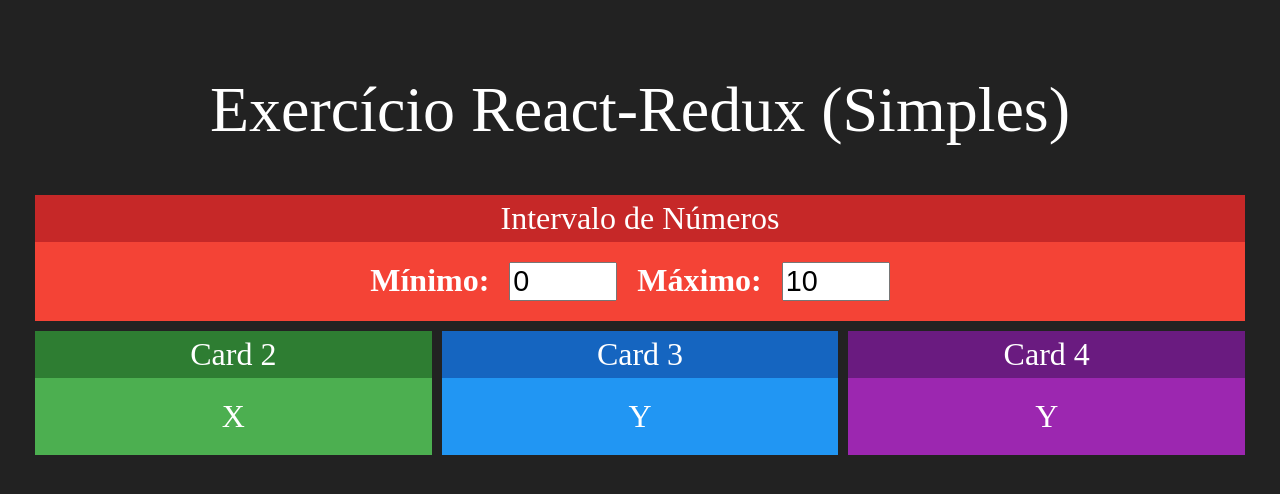
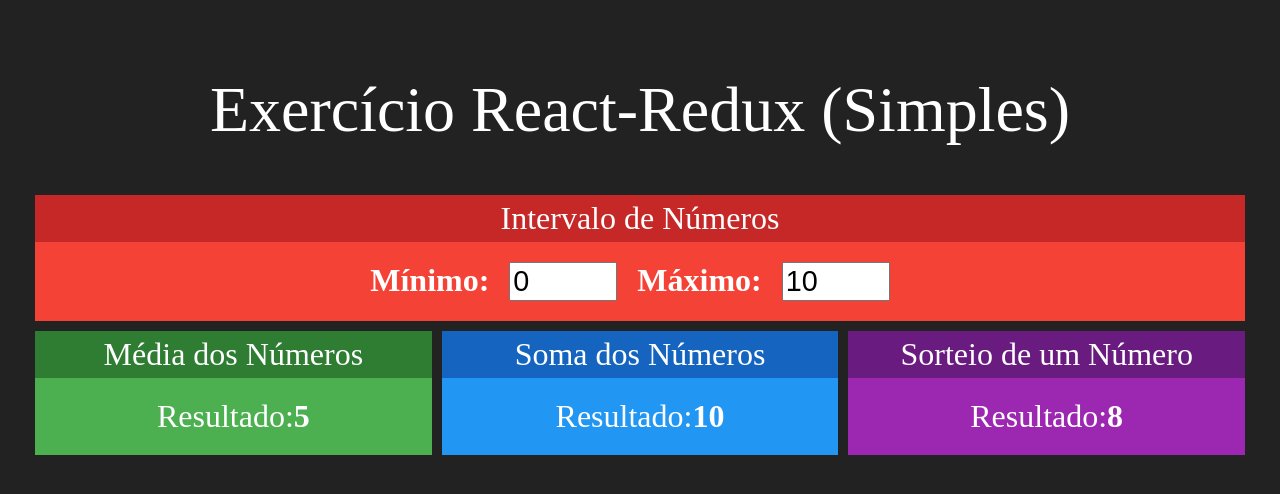
Before and after one commit to Roger-Franco/redux-simples, a React (Create React App) app: page / in a window 1280 px wide. Shown: the top 494 px of the page. Built offline with nearby package versions, Linux system fonts and the light colour scheme.

Commit message:
Outors componentes

```diff
--- a/src/App.js
+++ b/src/App.js
@@ -1,7 +1,9 @@
 import logo from './logo.svg';
 import './App.css';
-import Card from './components/Card';
 import Intervalo from './components/Intervalo';
+import Media from './components/Media';
+import Soma from './components/Soma';
+import Sorteio from './components/Sorteio';
 
 function App() {
   return (
@@ -11,9 +13,9 @@
         <Intervalo></Intervalo>
       </div>
       <div className='linha'>
-        <Card title="Card 2" green>X</Card>
-        <Card title="Card 3" blue>Y</Card>
-        <Card title="Card 4" purple>Y</Card>
+        <Media></Media>
+        <Soma></Soma>
+        <Sorteio></Sorteio>
       </div>
     </div>
   );
--- /dev/null
+++ b/src/components/Media.jsx
@@ -0,0 +1,16 @@
+import React from 'react';
+
+import Card from './Card'
+
+export default props => {
+  return (
+    <Card title="Média dos Números" green>
+      <div className='Intervalo'>
+        <span>
+          <span>Resultado:</span>
+          <strong>5</strong>
+        </span>
+      </div>
+    </Card>
+  )
+}
--- /dev/null
+++ b/src/components/Soma.jsx
@@ -0,0 +1,16 @@
+import React from 'react';
+
+import Card from './Card'
+
+export default props => {
+  return (
+    <Card title="Soma dos Números" blue>
+      <div className='Intervalo'>
+        <span>
+          <span>Resultado:</span>
+          <strong>10</strong>
+        </span>
+      </div>
+    </Card>
+  )
+}
--- /dev/null
+++ b/src/components/Sorteio.jsx
@@ -0,0 +1,16 @@
+import React from 'react';
+
+import Card from './Card'
+
+export default props => {
+  return (
+    <Card title="Sorteio de um Número" purple>
+      <div className='Intervalo'>
+        <span>
+          <span>Resultado:</span>
+          <strong>8</strong>
+        </span>
+      </div>
+    </Card>
+  )
+}
```
